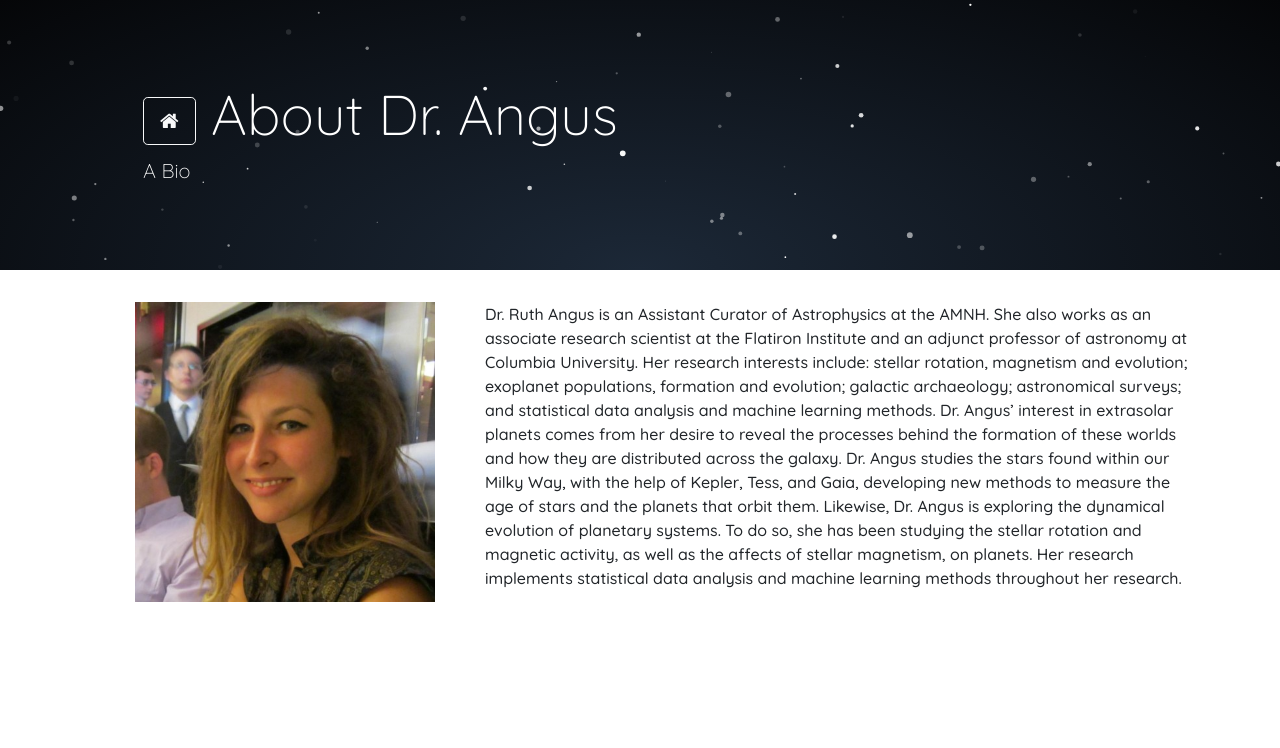
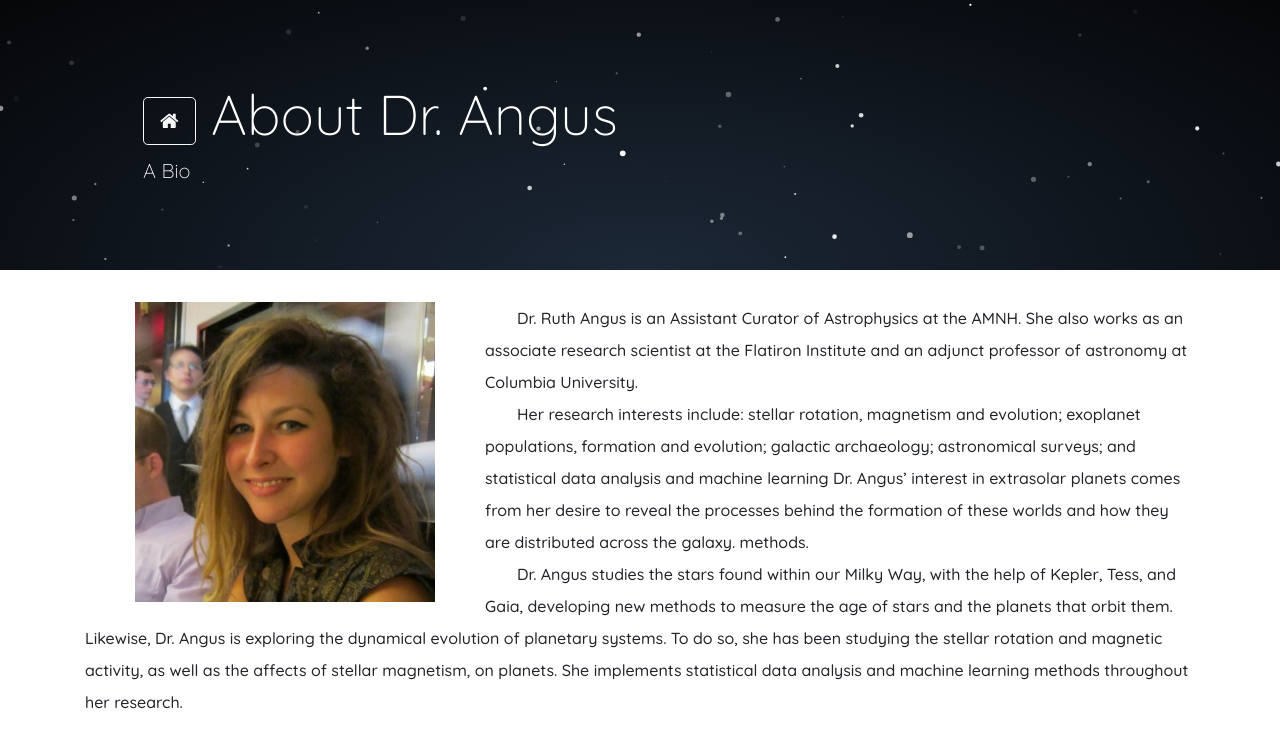
Before and after one commit to HackTheSolarSystem/RuthAngus, a Jekyll site: the page built from ruthabout.html, in a window 1280 px wide. Shown: the top 748 px of the page. Built offline with Jekyll 4.4.1, drawn with Linux system fonts in a browser that asks for light colours; nearby versions of some CDN libraries.

Commit message:
spacing about page

```diff
--- a/ruthabout.html
+++ b/ruthabout.html
@@ -9,10 +9,10 @@ css: [public/about.css]
 
 	<div>
 	<img src="public/ruthie.jpeg" align="left" hspace="50" rspace="50" style="width:300px;">
-		<p> Dr. Ruth Angus is an Assistant Curator of Astrophysics at the AMNH. She also works as an associate research scientist at the Flatiron Institute and an adjunct professor of astronomy at Columbia University.
-		Her research interests include: stellar rotation, magnetism and evolution; exoplanet populations, formation and evolution; galactic archaeology; astronomical surveys; and statistical data analysis and machine learning methods.
-		Dr. Angus’ interest in extrasolar planets comes from her desire to reveal the processes behind the formation of these worlds and how they are distributed across the galaxy.
-		Dr. Angus studies the stars found within our Milky Way, with the help of Kepler, Tess, and Gaia, developing new methods to measure the age of stars and the planets that orbit them. Likewise, Dr. Angus is exploring the dynamical evolution of planetary systems. To do so, she has been studying the stellar rotation and magnetic activity, as well as the affects of stellar magnetism, on planets. Her research implements statistical data analysis and machine learning methods throughout her research.
+		<p style="line-height:2em;"> <span style="padding-left:2em;">Dr. Ruth Angus is an Assistant Curator of Astrophysics at the AMNH. She also works as an associate research scientist at the Flatiron Institute and an adjunct professor of astronomy at Columbia University.</span>
+		<br><span style="padding-left:2em">Her research interests include: stellar rotation, magnetism and evolution; exoplanet populations, formation and evolution; galactic archaeology; astronomical surveys; and statistical data analysis and machine learning
+		Dr. Angus’ interest in extrasolar planets comes from her desire to reveal the processes behind the formation of these worlds and how they are distributed across the galaxy. methods.</span>
+		<br><span style="padding-left:2em">Dr. Angus studies the stars found within our Milky Way, with the help of Kepler, Tess, and Gaia, developing new methods to measure the age of stars and the planets that orbit them. Likewise, Dr. Angus is exploring the dynamical evolution of planetary systems. To do so, she has been studying the stellar rotation and magnetic activity, as well as the affects of stellar magnetism, on planets. She implements statistical data analysis and machine learning methods throughout her research.</span>
 	</p>
 	</div>
 </div>
```
